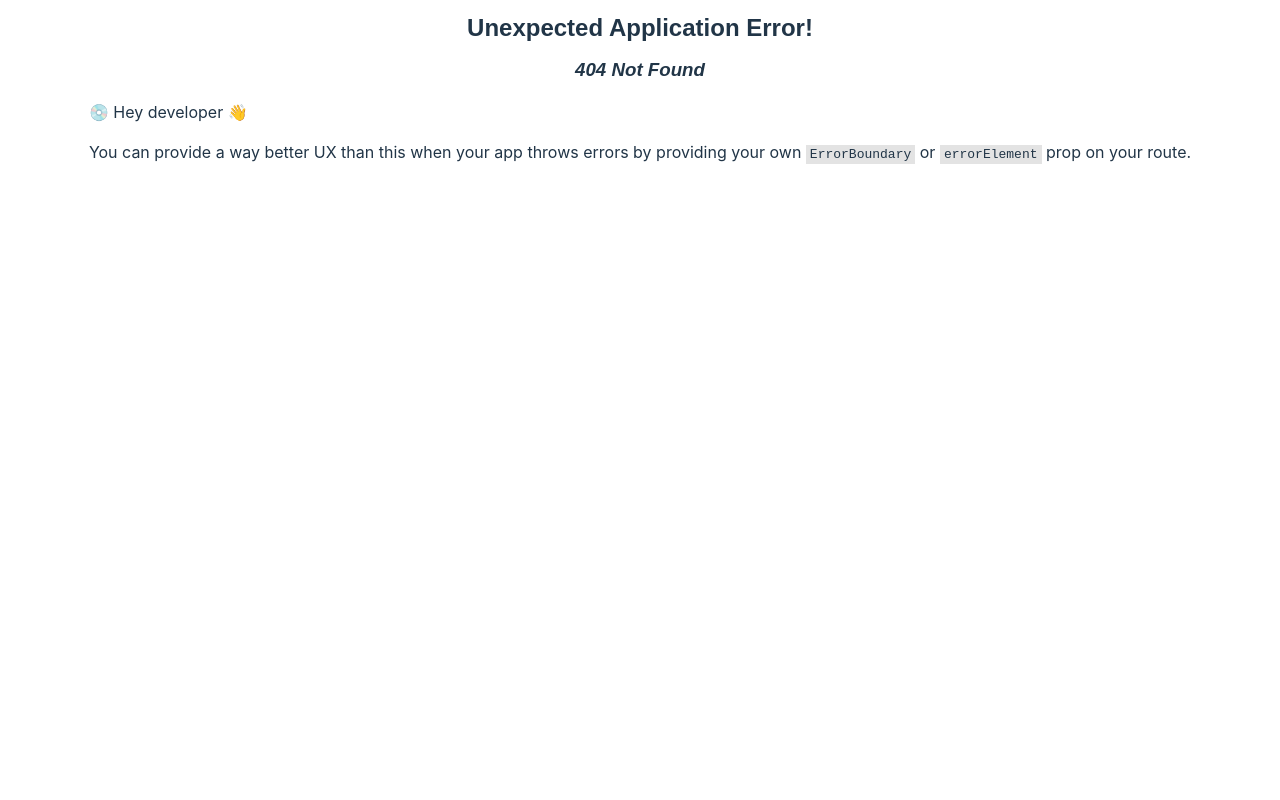
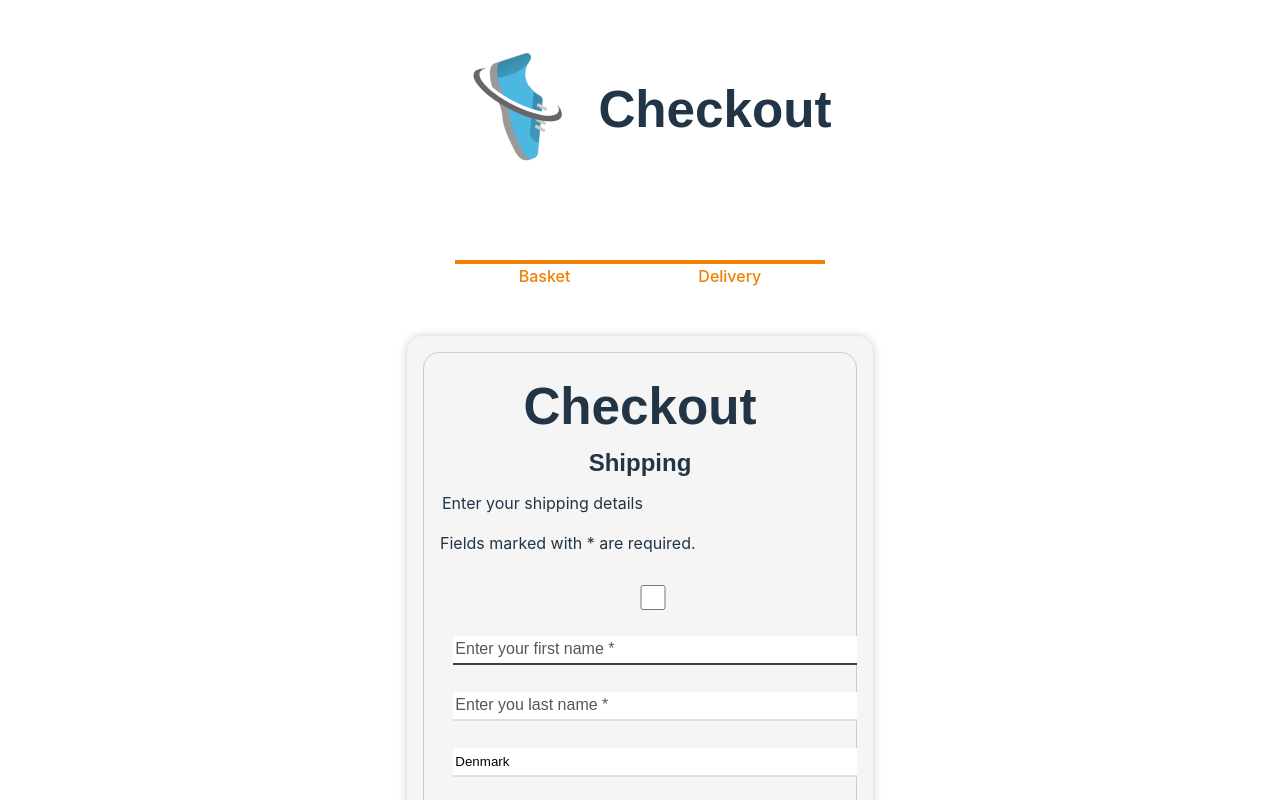
Before and after one commit to Jakob-SA/webstoreFrontend, a React (Vite) app: page /delivery in a window 1280 px wide. Before the commit this address had no page. Shown: the top 800 px of the page. Built offline with nearby package versions, Linux system fonts and the light colour scheme.

Commit message:
rename and a bit of refactor on routes

```diff
--- /dev/null
+++ b/src/components/delivery/delivery.tsx
@@ -0,0 +1,19 @@
+import NavigationBar from "../header/NavigationBar";
+import Header from "../header/header";
+import Orderform from "./orderform";
+
+function Delivery() {
+  return (
+    <>
+      <Header />
+      <nav>
+        <NavigationBar />
+      </nav>
+      <main>
+        <Orderform />
+      </main>
+    </>
+  );
+}
+
+export default Delivery;
--- a/src/components/checkout/orderform.tsx
+++ b/src/components/delivery/orderform.tsx
@@ -1,6 +1,6 @@
 import "./orderform.css";
 import { FormEvent, useState } from "react";
-import NavigationBar from "../header/NavigationBar";
+
 import { ZipCodeChecker } from "./zipCodeChecker";
 
 // This component is a form for the user to fill in their shipping information. It uses the ZipCodeChecker hook to validate the postal code and fill in the city name.
@@ -80,7 +80,6 @@ function Orderform() {
 
   return (
     <>
-      <NavigationBar />
       <form onSubmit={handleSubmit}>
         <h1>Checkout</h1>
         <h2>Shipping</h2>
--- a/src/components/header/NavigationBar.tsx
+++ b/src/components/header/NavigationBar.tsx
@@ -11,15 +11,15 @@ export default function NavigationBar() {
           className={
             location.pathname === "/"
               ? "active"
-              : location.pathname === "/orderform"
+              : location.pathname === "/delivery"
               ? "active"
               : ""
           }
         >
           <Link to="/">Basket</Link>
         </li>
-        <li className={location.pathname === "/orderform" ? "active" : ""}>
-          <Link to="/orderform">Delivery</Link>
+        <li className={location.pathname === "/delivery" ? "active" : ""}>
+          <Link to="/delivery">Delivery</Link>
         </li>
       </ul>
     </nav>
--- a/src/routes.tsx
+++ b/src/routes.tsx
@@ -1,6 +1,6 @@
 import { RouteObject } from "react-router-dom";
 import App from "./App";
-import Orderform from "./components/checkout/orderform";
+import Delivery from "./components/delivery/delivery";
 
 export const routes: RouteObject[] = [
   {
@@ -8,7 +8,7 @@ export const routes: RouteObject[] = [
     element: <App />,
   },
   {
-    path: "/orderform",
-    element: <Orderform />,
+    path: "/delivery",
+    element: <Delivery />,
   },
 ];
```
Also changed, not shown: src/components/delivery/orderform.css (renamed from src/components/checkout/orderform.css), src/components/delivery/zipCodeChecker.tsx (renamed from src/components/checkout/zipCodeChecker.tsx), 1 other file (tests, documents, lock files or other folders).
